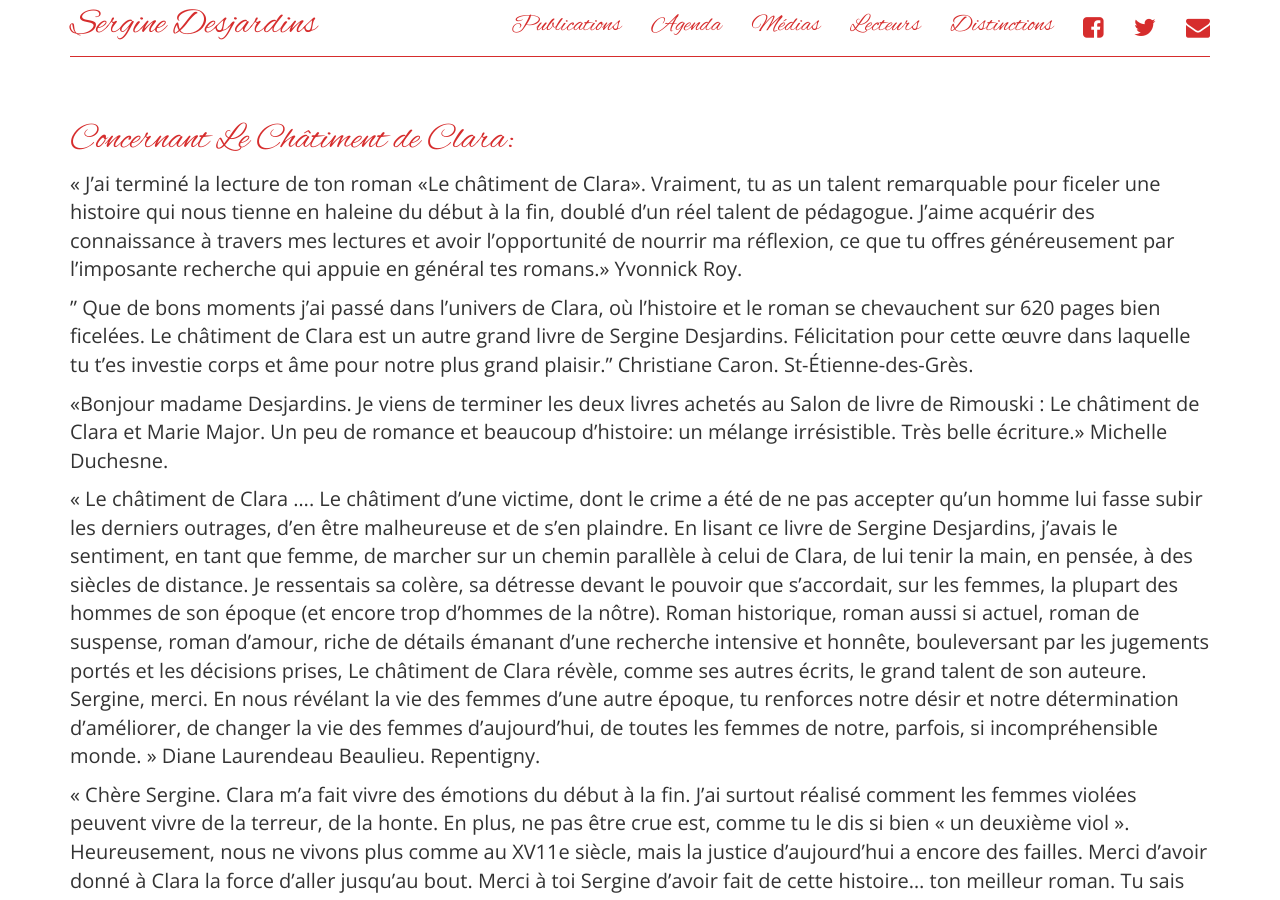
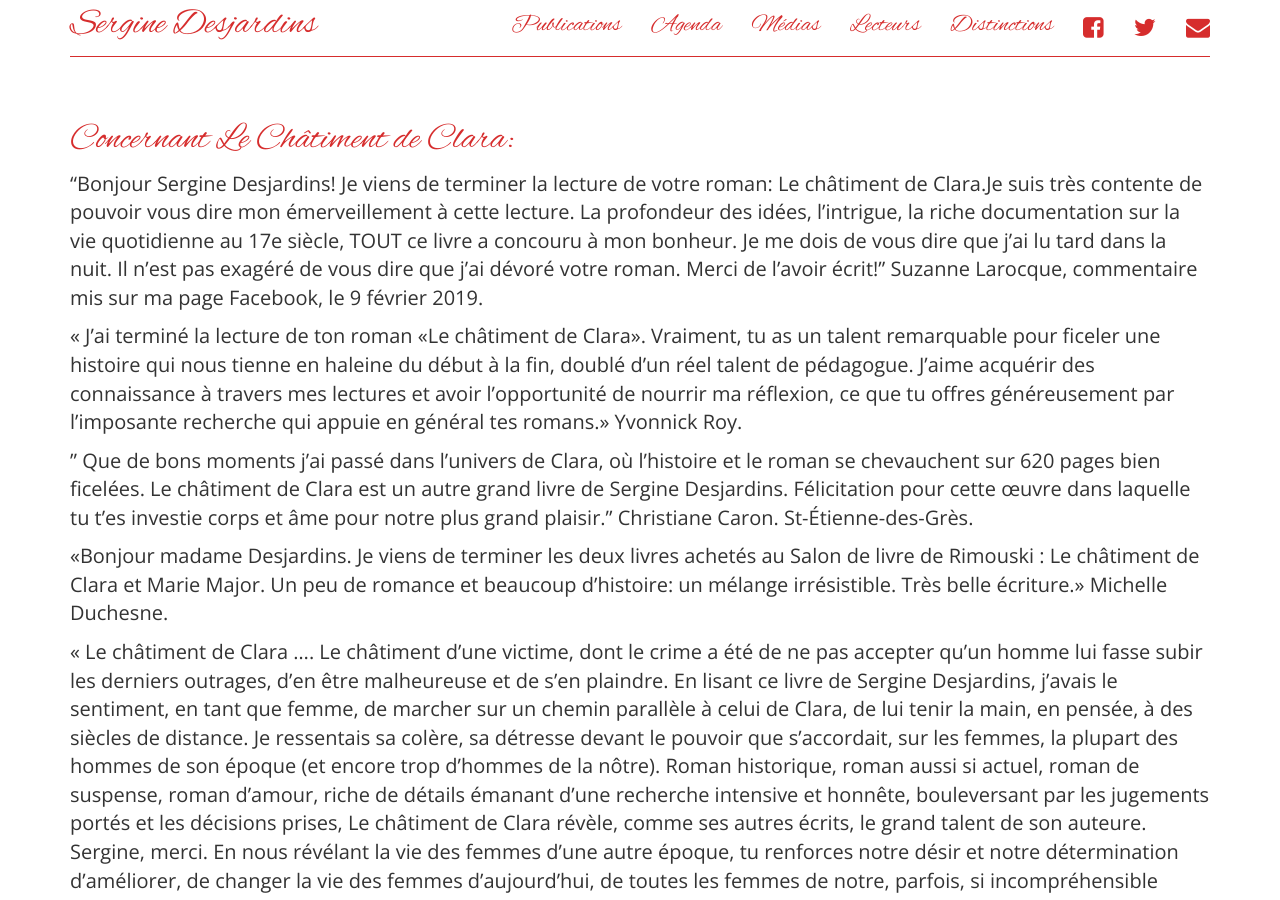
Before and after one commit to serginedesjardins/serginedesjardins.github.io, a Jekyll site: the page built from lecteurs.md, in a window 1280 px wide and 900 px high. Built offline with Jekyll 4.4.1, drawn with Linux system fonts in a browser that asks for light colours; nearby versions of some CDN libraries.

Commit message:
Commentaire Suzanne Larocque

```diff
--- a/lecteurs.md
+++ b/lecteurs.md
@@ -5,6 +5,8 @@ permalink: /lecteurs/
 ---
 
 # Concernant Le Châtiment de Clara:
+
+"Bonjour Sergine Desjardins! Je viens de terminer la lecture de votre roman: Le châtiment de Clara.Je suis très contente de pouvoir vous dire mon émerveillement à cette lecture. La profondeur des idées, l'intrigue, la riche documentation sur la vie quotidienne au 17e siècle, TOUT ce livre a concouru à mon bonheur. Je me dois de vous dire que j'ai lu tard dans la nuit. Il n'est pas exagéré de vous dire que j'ai dévoré votre roman. Merci de l'avoir écrit!" Suzanne Larocque, commentaire mis sur ma page Facebook, le 9 février 2019.
 
 « J’ai terminé la lecture de ton roman «Le châtiment de Clara». Vraiment, tu as un talent remarquable pour ficeler une histoire qui nous tienne en haleine du début à la fin, doublé d’un réel talent de pédagogue. J’aime acquérir des connaissance à travers mes lectures et avoir l’opportunité de nourrir ma réflexion, ce que tu offres généreusement par l’imposante recherche qui appuie en général tes romans.» Yvonnick Roy.
 
```
